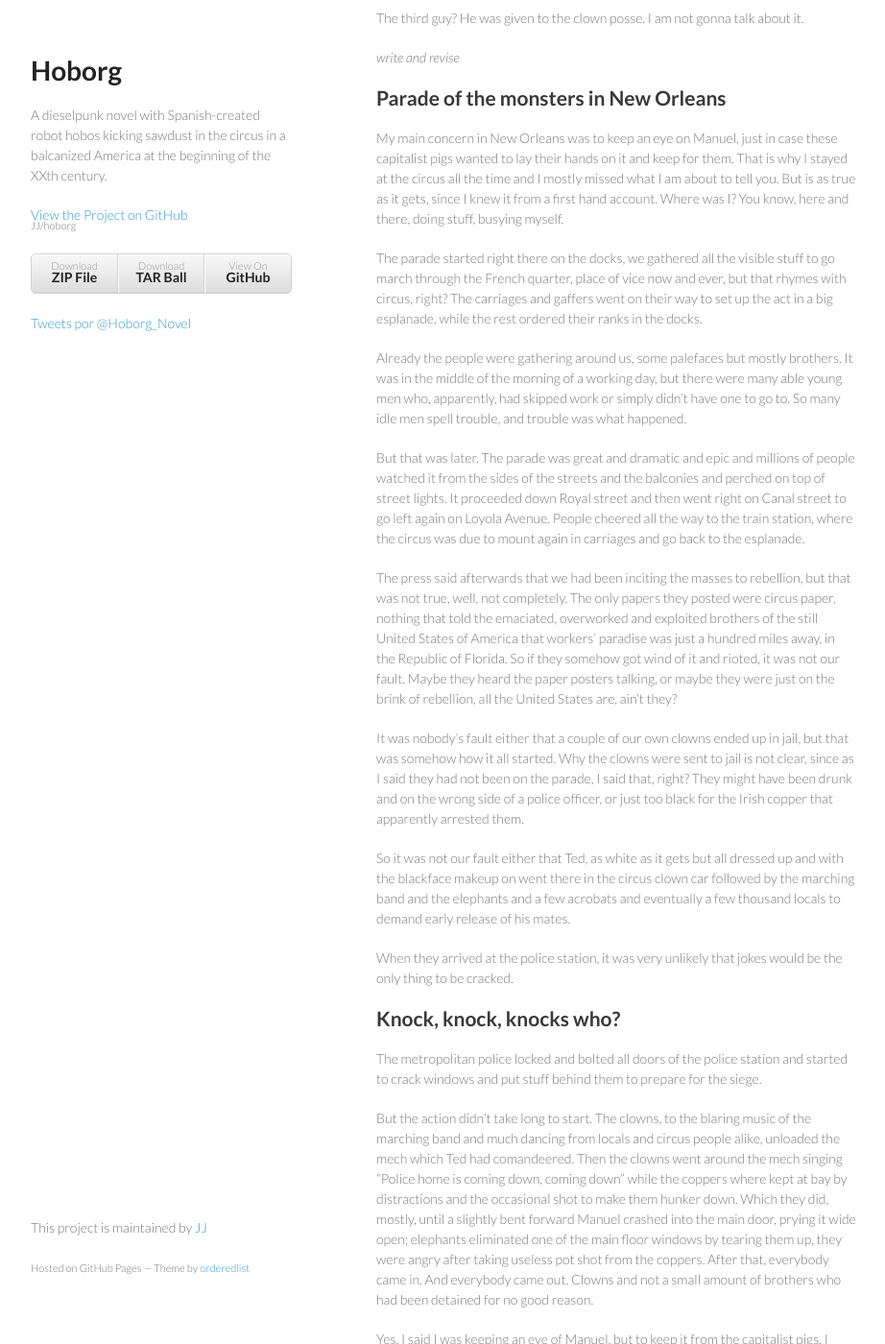
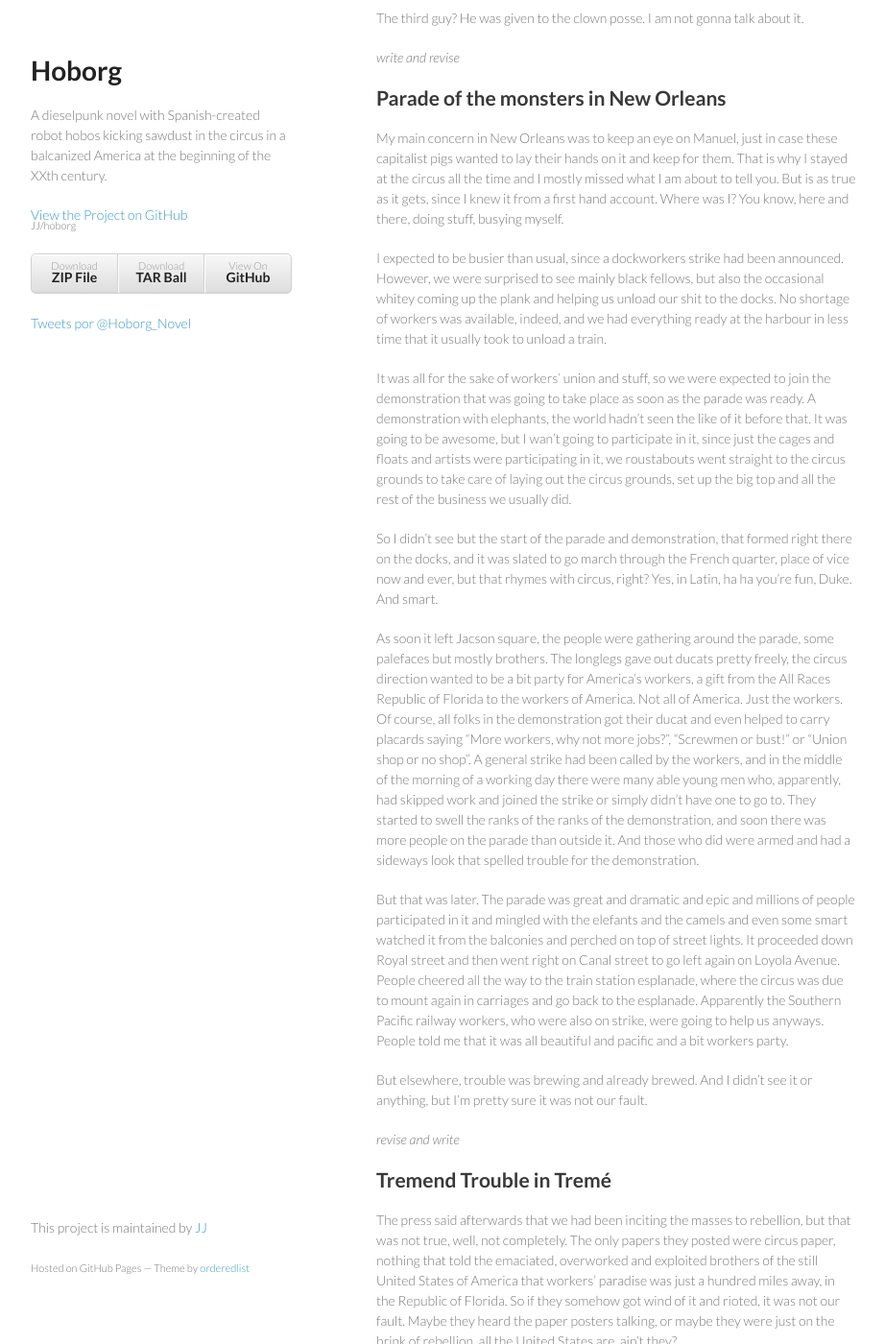
Before and after one commit to JJ/hoborg, a Jekyll site: the page built from text/text.md, in a window 1280 px wide and 1400 px high, scrolled down 32722 px. Shown: the whole window at 96% size, without its empty margins (178-1100 px from the left). Built offline with Jekyll 4.4.1, drawn with Linux system fonts in a browser that asks for light colours; comment, search, counter and statistics services are not loaded; some of the changed text lies outside the part shown.

Commit message:
Sync text/text.md from master to gh-pages

```diff
--- a/text/text.md
+++ b/text/text.md
@@ -1825,25 +1825,62 @@ for them. That is why I stayed at the circus all the time and I mostly missed wh
 true as it gets, since I knew it from a first hand account. Where was
 I? You know, here and there, doing stuff, busying myself.
 
-The parade started right there on the docks, we gathered all the
-visible stuff to go march through the French quarter, place of vice
-now and ever, but that rhymes with circus, right? The carriages and
-gaffers went on their way to set up the act in a big esplanade, while
-the rest ordered their ranks in the docks.
-
-Already the people were gathering around us, some palefaces but mostly
-brothers. It was in the middle of the morning of a working day, but
-there were many able young men who, apparently, had skipped work or
-simply didn't have one to go to. So many idle men spell trouble, and
-trouble was what happened.
+I expected to be busier than usual, since a dockworkers strike had
+been announced. However, we were surprised to see mainly black
+fellows, but also the occasional whitey
+coming up the plank and helping us unload our shit to the docks. No
+shortage of workers was available, indeed, and we had everything ready
+at the harbour in less time that it usually took to unload a train.
+
+It was all for the sake of workers' union and stuff, so we were
+expected to join the demonstration that was going to take place as
+soon as the parade was ready. A demonstration with elephants, the
+world hadn't seen the like of it before that. It was going to be
+awesome, but I wan't going to participate in it, since just the cages
+and floats and artists were participating in it, we roustabouts went
+straight to the circus grounds to take care of laying out the circus
+grounds, set up the big top and all the rest of the business we
+usually did.
+
+So I didn't see but the start of the parade and demonstration, that
+formed right there on the docks,  and it was slated to go march through the French quarter, place of vice
+now and ever, but that rhymes with circus, right? Yes, in Latin, ha ha
+you're fun, Duke. And smart.
+
+
+As soon it left Jacson square, the people were gathering around the parade, some palefaces but mostly
+brothers. The longlegs gave out ducats pretty freely, the circus
+direction wanted to be a bit party for America's workers, a gift from
+the All Races Republic of Florida to the workers of America. Not all
+of America. Just the workers. Of course, all folks in the
+demonstration got their ducat and even helped to carry placards saying
+"More workers, why not more jobs?", "Screwmen or bust!" or "Union shop or no shop". A
+general strike had been called by the workers, and in the middle of the morning of a working day
+there were many able young men who, apparently, had skipped work and
+joined the strike or
+simply didn't have one to go to. They started to swell the ranks of
+the ranks of the demonstration, and soon there was more people on the
+parade than outside it. And those who did were armed and had a
+sideways look that spelled trouble for the demonstration.
 
 But that was later. The parade was great and dramatic and epic and
-millions of people watched it from the sides of the streets and the
+millions of people participated in it and mingled with the elefants
+and the camels and even some smart watched it from the
 balconies and perched on top of street lights. It proceeded down Royal
 street and then went right on Canal street to go left again on Loyola
-Avenue. People cheered all the way to the train station, where the
+Avenue. People cheered all the way to the train station esplanade, where the
 circus was due to mount again in carriages and go back to the
-esplanade.
+esplanade. Apparently the Southern Pacific railway workers, who were
+also on strike, were going to help us anyways. People told me that it
+was all beautiful and pacific and a bit workers party.
+
+But elsewhere, trouble was brewing and already brewed. And I didn't see it or anything,
+but I'm pretty sure it was not our fault.
+
+*revise and write*
+
+Tremend Trouble in Tremé
+--------------------------------------
 
 The press said afterwards that we had been inciting the masses to
 rebellion, but that was not true, well, not completely. The only papers they posted were
```
Also changed, not shown: other parts of text/text.md (+1 -1 lines).
